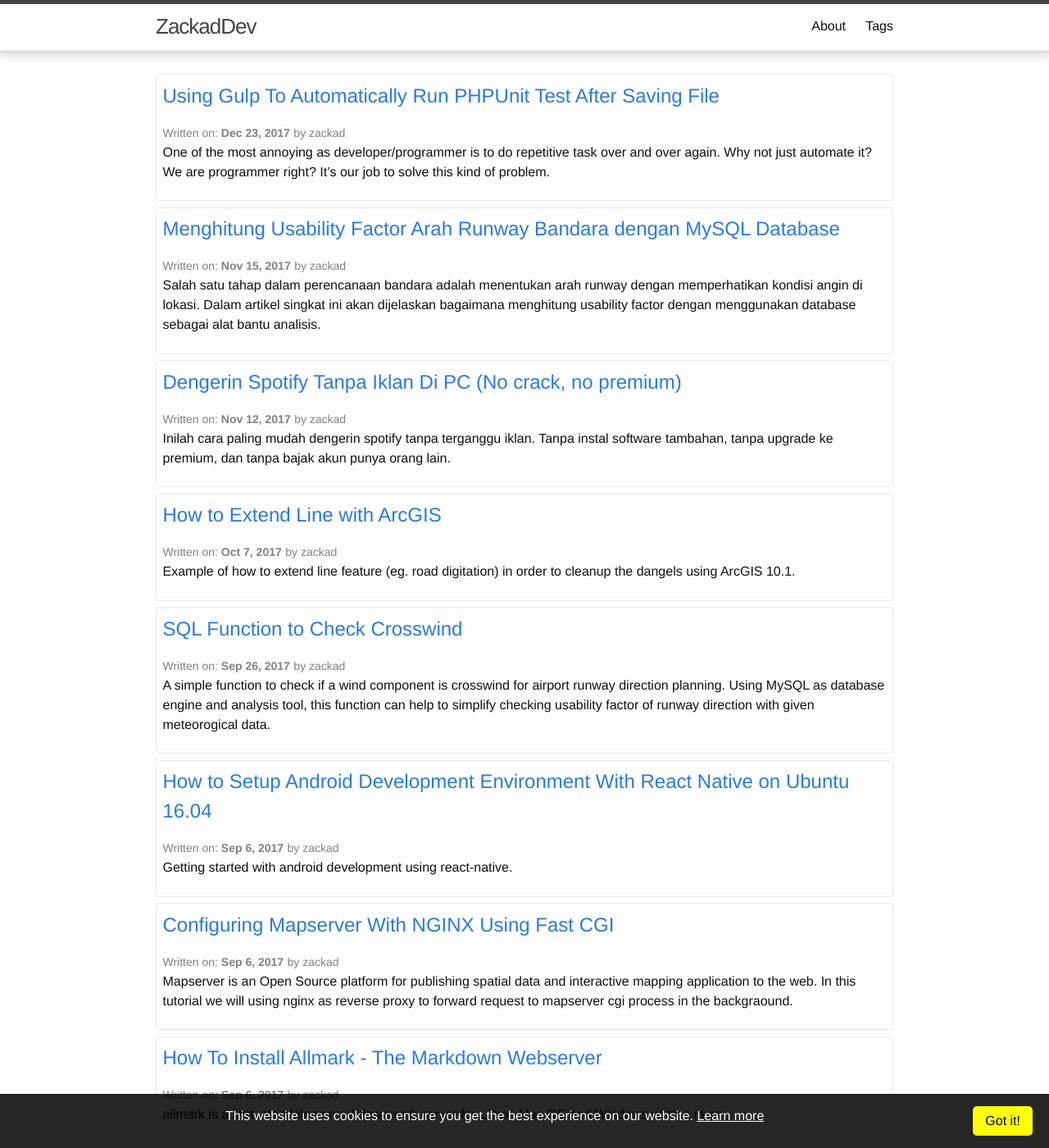
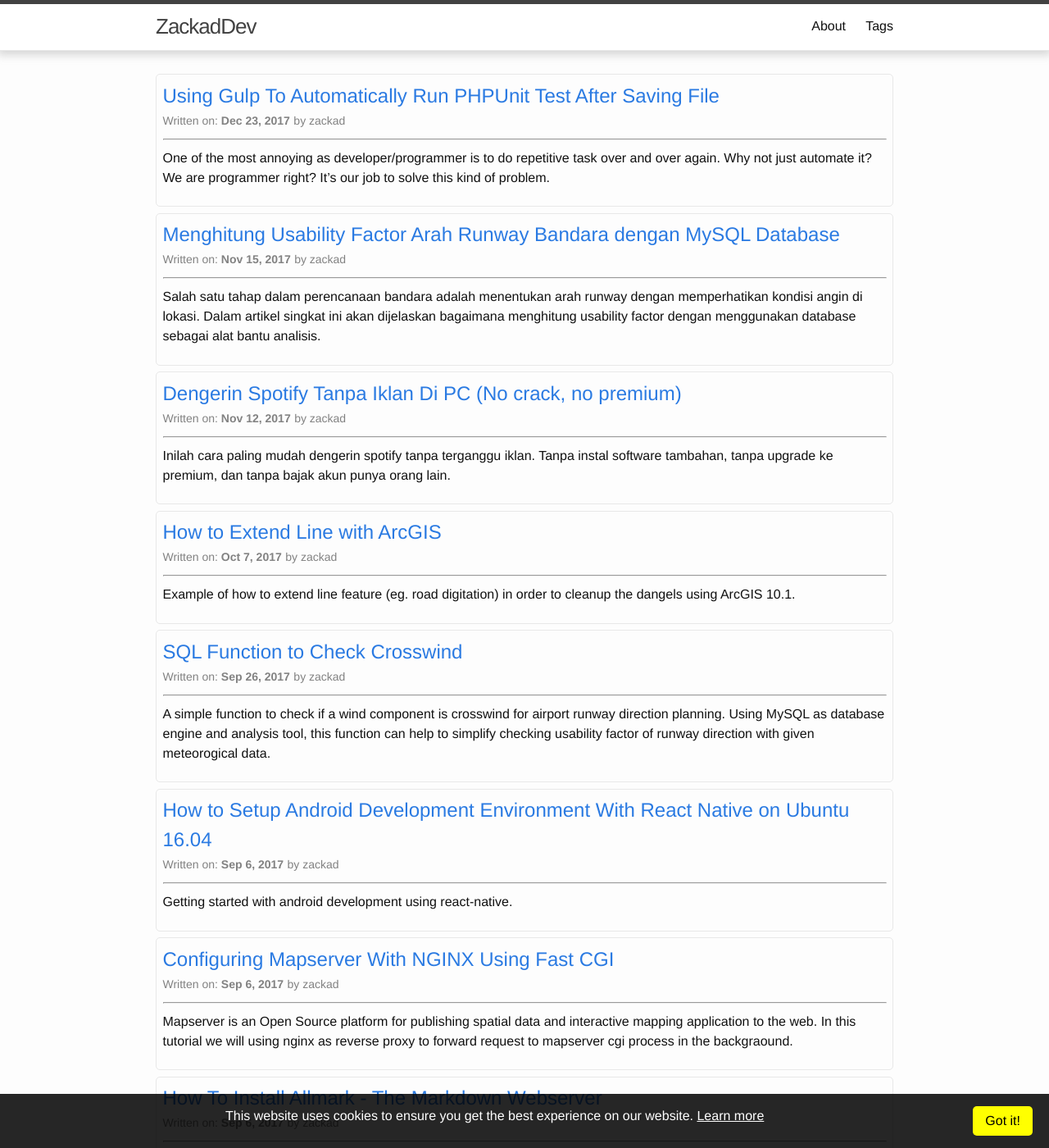
Before and after one commit to zackad/blog-src, a Jekyll site: the page built from index.md, in a window 1280 px wide and 1400 px high. Shown: the whole window at 82% size. Built offline with Jekyll 4.4.1, drawn with Linux system fonts in a browser that asks for light colours.

Commit message:
add line sparator between post header and short description, #9

```diff
--- a/_layouts/home.html
+++ b/_layouts/home.html
@@ -14,6 +14,7 @@ layout: default
           <span class="post-meta">Written on: <strong>{{ post.date | date: date_format }}</strong></span>
         {% endif %}
         <span class="post-meta"> by {{ post.author }}</span>
+        <hr>
         <p>
           {{ post.excerpt | strip_html | truncatewords: 100, "..." }}
         </p>
--- a/_sass/minima/_layout.scss
+++ b/_sass/minima/_layout.scss
@@ -187,10 +187,19 @@
     margin-bottom: $spacing-unit / 4;
   }
 
+  h2 {
+    margin-bottom: 0;
+  }
+
   .post-item {
     border: 1px solid $grey-color-light;
     border-radius: 5px;
     padding: $spacing-unit / 4;
+  }
+
+  hr {
+    color: $grey-color;
+    margin: 10px 0;
   }
 
   @include media-query($on-palm) {
```
